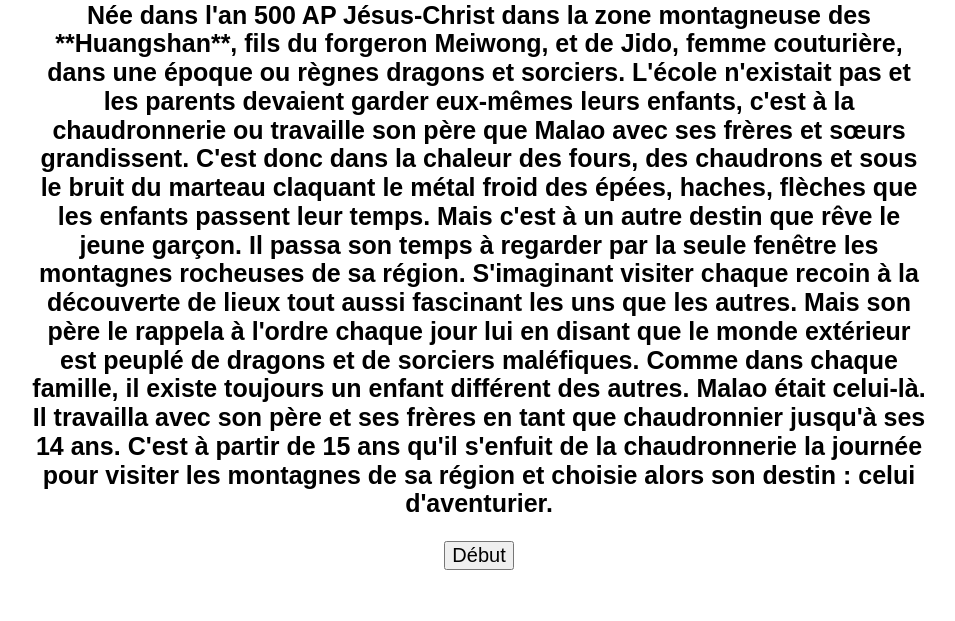
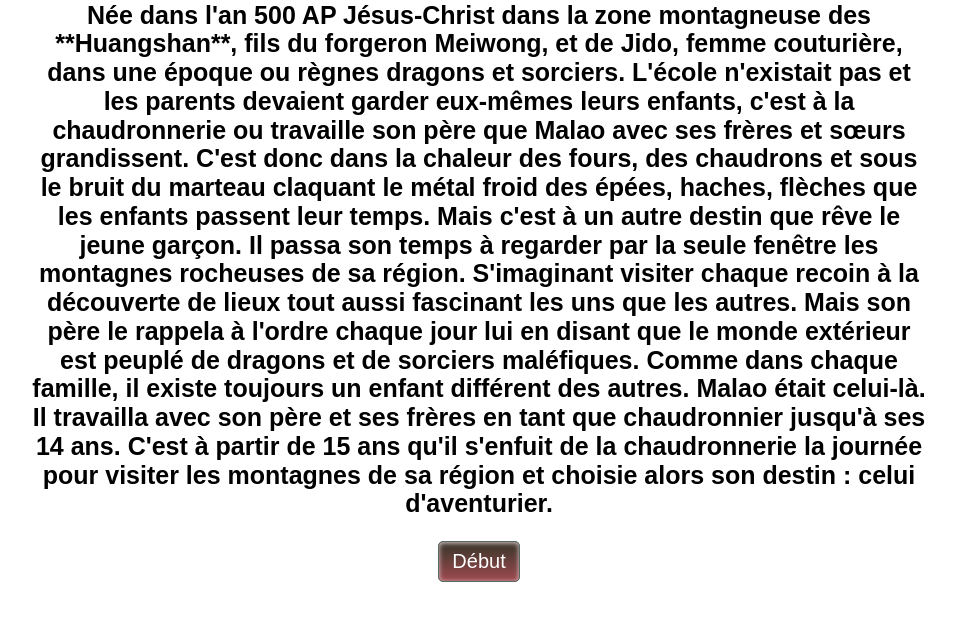
Before and after one commit to aoma95/Le-rpg, a plain HTML site: page index.html in a window 1280 px wide. Shown: the part 73-694 px from the top of the page, without its empty margins (161-1116 px from the left). Drawn offline with nearby package versions, Linux system fonts and the light colour scheme.

Commit message:
ajout d'histoire phase 6 a 7 et ajouter des bouton de l'embranchement 6

```diff
--- a/css/main.css
+++ b/css/main.css
@@ -6,7 +6,7 @@
 
 html {font-size: 62.5%}
 
-main h1{
+header h1{
     text-align: center;
     font-size: 2.9rem;
 }
@@ -25,4 +25,22 @@ main section p{
 main button{
     margin:2px 10px;
     font-size: 2rem;
+    box-shadow:inset 0px 1px 5px 0px #e6cfd2;
+    background:linear-gradient(to bottom, #3b362b 5%, #9e4a4f 100%);
+    background-color:#3b362b;
+    border-radius:5px;
+    border:1px solid #566963;
+    display:inline-block;
+    cursor:pointer;
+    color:#ffffff;
+    padding:8px 13px;
+    text-decoration:none;
 }
+main button:hover{
+    background:linear-gradient(to bottom, #9e4a4f 5%, #3b362b 100%);
+    background-color:#9e4a4f;
+}
+main button:active{
+    position:relative;
+    top:3px;
+}
--- a/index.html
+++ b/index.html
@@ -8,6 +8,9 @@
     <title>Jeu</title>
     </head>
 <body>
+<header>
+    <h1>l'histoire de Malao</h1>
+</header>
 <main>
 </main>
 <script src="https://cdnjs.cloudflare.com/ajax/libs/jquery/3.4.1/jquery.min.js"></script>
--- a/js/ClassHistoire.js
+++ b/js/ClassHistoire.js
@@ -10,7 +10,11 @@ class ClassHistoire {
             "e4c1":["Oui","e4c1"],
             "e4c2":["Non","e4c2"],
             "e5c1":["Attaquer la femme","e5c1"],
-            "e5c2":["Laisser la femme marcher dans le donjon","e5c1"]
+            "e5c2":["Laisser la femme marcher dans le donjon","e5c2"],
+            "e6c1":["L'esquiver","e6c1"],
+            "e6c2":["Contre-attaquer !","e6c2"],
+            "e7c1":["Récupérer son épée !","e7c1"],
+            "e7c2":["Utiliser la magie","e7c2"]
 
         };
         this.texte={
@@ -29,7 +33,11 @@ class ClassHistoire {
             //combat
             "cinqCombat":"Alors qu'il s'enfonce dans la forêt la jeune fille disparaît, il comprend alors que c'est piège et se fait attaquer de tous les côtés par différentes personnes, attaquant et magiciens. Il subit des coups et perd beaucoup d’énergie (Vie 100 à 65), endurance (50 à 20), c'est sous la fatigue de tous ses combattants qu'il s'écroule.",
             //combat
-            "cinq":"Il continue son avancée dans les terres sombres des plaines chinoises. Les jours et les nuits passent, le froid s'accentue de plus en plus. C'est au pied d'un feu de camp qu'il décide de s'entraîner. Pour ne pas perdre les capacités que lui ont appris les deux vieillards. C'est un arrivant dans un village, sans habitants, brumeux, qu'il se rendit compte de son arrivée. C'est avec garde qu'il s'aventure dans celui-ci. Au loin, caché dans la brume, il aperçoit un donjon, duquel ressort des bruits grinçants, des hurlements. C'est en fouillant les vieilles bâtissent du village qu'il se rend compte que tous les habitants ont précipitamment quittés les lieux. Surement dû aux personnes présentes dans le temple. Mais il se demande où sont passés chez personnes. Des bruits de pas apparaissent dans le seul chemin menant au donjon, aux recoins d'une fenêtre, il aperçoit une vieille femme, vêtue de noir avance vers celui-ci."
+            "cinq":"Il continue son avancée dans les terres sombres des plaines chinoises. Les jours et les nuits passent, le froid s'accentue de plus en plus. C'est au pied d'un feu de camp qu'il décide de s'entraîner. Pour ne pas perdre les capacités que lui ont appris les deux vieillards. C'est un arrivant dans un village, sans habitants, brumeux, qu'il se rendit compte de son arrivée. C'est avec garde qu'il s'aventure dans celui-ci. Au loin, caché dans la brume, il aperçoit un donjon, duquel ressort des bruits grinçants, des hurlements. C'est en fouillant les vieilles bâtissent du village qu'il se rend compte que tous les habitants ont précipitamment quittés les lieux. Surement dû aux personnes présentes dans le temple. Mais il se demande où sont passés chez personnes. Des bruits de pas apparaissent dans le seul chemin menant au donjon, aux recoins d'une fenêtre, il aperçoit une vieille femme, vêtue de noir avance vers celui-ci.",
+            "sixCombat":"Au risque d'alarmer de sa présence ? Il sort, enchaîne différents sorts de magie pour l'attaquer. Mais ceci n'est pas réel, les sort passent au travers d'elle sans l'affaiblir. C'est à ce moment-là que surgi un dragon. Malao recule sous le souffle du dragon, et perd de la vie. (Vie 100 à 80), (endurance 75 à 60), résistance (60 à 30). Il court pour sa cacher et reprendre son souffle, il sort derrière une maison, saute sur la tête du dragon l'assène de coup pour l'affaiblir, mais un coup de griffe lui ôta la vie.",
+            "six":"C'est de pas silencieux, que le donjon s'ouvre à lui. Un froid glaçant lui passe sur la peau. Il s'avance et tombe sur une pièce avec une seule sortie, s'enfonce et la porte se referme derrière lui. Une personne arrive en face de lui traînant une épée sur le sol. Il sait que le combat va avoir lui et n'as pas le choix que de gagner. Une rage s'empara de lui. Sorts, coup d'épée, il touche le guerrier. Celui-ci recule, et fonce sur Malao, que faire ?",
+            "sept":"Réussi l'esquive l'attaquer par-derrière d'un coup d'épée tranchant, c'est avec le bruit du guerrier tombant sur le sol qu'un bruit de porte s'ouvrant se fait entendre dans le fond brumeux de la pièce. Malao prend alors la direction de celle-ci. Une nouvelle pièce s'offre à lui. Dans cette pièce, deux feux étincelants illuminent cette immense pièce. Il observe et se demande ce que bien offrir cette immense salle. Il s'avance, marche, et des bruits de souffle se font entendre... Malao continue de s'avancer tout doucement au centre de la pièce et il sent que quelque chose l'observe. Il met la main sur son épée, prêt à sauter et esquiver ce qui l'observe. Au détour d'un regard dans le coin de la pièce qu'il aperçoit deux yeux jaune feu. C'est au moment de l'esquive que la queue du dragon lui fait perdre son épée. Que faire ?",
+            "septMort":"La contre-attaque envoi Malao contre le mur, ce qui le met KO et le guerrier en profite pour le tuer."
         };
         this.embranchementZero();
     }
@@ -75,7 +83,7 @@ class ClassHistoire {
                 this.embranchement(`${this.texte.deux}`,`${this.choix.e2c1[1]}`,`${this.choix.e2c1[0]}`,`${this.choix.e2c2[1]}`,`${this.choix.e2c2[0]}`);
             }
             if(event.target.className===`${this.choix.e1c1[1]}`){
-                this.embranchement(`${this.texte.deuxMort}`,`mort`,`Vous êtes mort !`)
+                this.embranchement(`${this.texte.deuxMort}`,`mort`,`Vous êtes mort !`);
             }
             if(event.target.className==="mort"){
                 this.clearMain();
@@ -83,17 +91,17 @@ class ClassHistoire {
             }
             if(event.target.className===`${this.choix.e2c1[1]}`){
                 //combat
-                this.embranchement(`${this.texte.troisComb}`,`combat`,`Lancez Combat !`)
+                this.embranchement(`${this.texte.troisComb}`,`combat`,`Lancez Combat !`);
             }
             if(event.target.className===`${this.choix.e2c2[1]}`){
                 //mise a jour compétence
                 this.embranchement(`${this.texte.trois}`,`${this.choix.e3c1[1]}`,`${this.choix.e3c1[0]}`,`${this.choix.e3c2[1]}`,`${this.choix.e3c2[0]}`);
             }
             if(event.target.className===`${this.choix.e3c1[1]}`){
-                this.embranchement(`${this.texte["quattreCombat1-1"]}`,`combat`,`Lancez Combat !`)
+                this.embranchement(`${this.texte["quattreCombat1-1"]}`,`combat`,`Lancez Combat !`);
             }
             if(event.target.className===`${this.choix.e3c2[1]}`){
-                this.embranchement(`${this.texte.quattre}`,`combate3c2`,`Lancez Combat !`)
+                this.embranchement(`${this.texte.quattre}`,`combate3c2`,`Lancez Combat !`);
             }
             if(event.target.className==="combate3c2"){
                 //mise a jour compétence
@@ -103,7 +111,16 @@ class ClassHistoire {
                 this.embranchement(`${this.texte.cinqCombat}`,`combate4c1`,`Combat`);
             }
             if(event.target.className===`${this.choix.e4c2[1]}`){
-                this.embranchement(`${this.texte.cinq}`,`${this.choix.e5c1[1]}`,`${this.choix.e5c1[0]}`,`${this.choix.e5c2[1]}`,`${this.choix.e5c2[0]}`)
+                this.embranchement(`${this.texte.cinq}`,`${this.choix.e5c1[1]}`,`${this.choix.e5c1[0]}`,`${this.choix.e5c2[1]}`,`${this.choix.e5c2[0]}`);
+            }
+            if(event.target.className===`${this.choix.e5c1[1]}`){
+                this.embranchement(`${this.texte.sixCombat}`,`combate5c1`,`Combat`,);
+            }
+            if(event.target.className===`${this.choix.e5c2[1]}`){
+                this.embranchement(`${this.texte.six}`,`${this.choix.e6c1[1]}`,`${this.choix.e6c1[0]}`,`${this.choix.e6c2[1]}`,`${this.choix.e6c2[0]}`);
+            }
+            if(event.target.className===`${this.choix.e6c1[1]}`){
+                this.embranchement(`${this.texte.septMort}`,`mort`,`mort`);
             }
         }));
     }
--- a/js/main.js
+++ b/js/main.js
@@ -1,2 +1 @@
-$("main").append("<h1>l'histoire de Malao</h1>");
 let histoire = new ClassHistoire();
```
